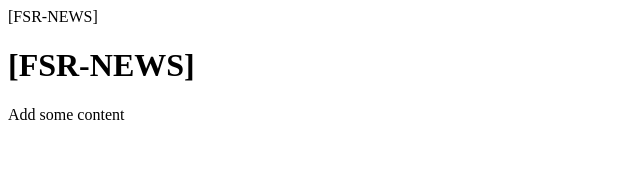
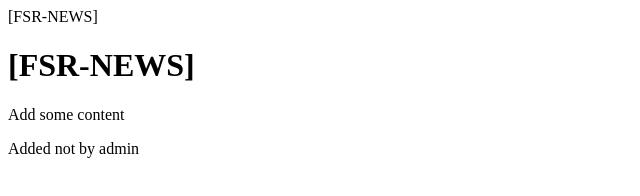
Before and after one commit to fs-inf/fs-inf.github.io, a plain HTML site: page index.html in a window 1280 px wide. Shown: the whole page, without its empty margins (0-640 px from the left). Drawn offline with Linux system fonts and the light colour scheme.

Commit message:
changing index

```diff
--- a/index.html
+++ b/index.html
@@ -12,5 +12,6 @@
 
 				<h1> [FSR-NEWS] </h1>
 			<p> Add some content</p>
+			<p> Added not by admin</p>
 		</body>
 	</html>
```
